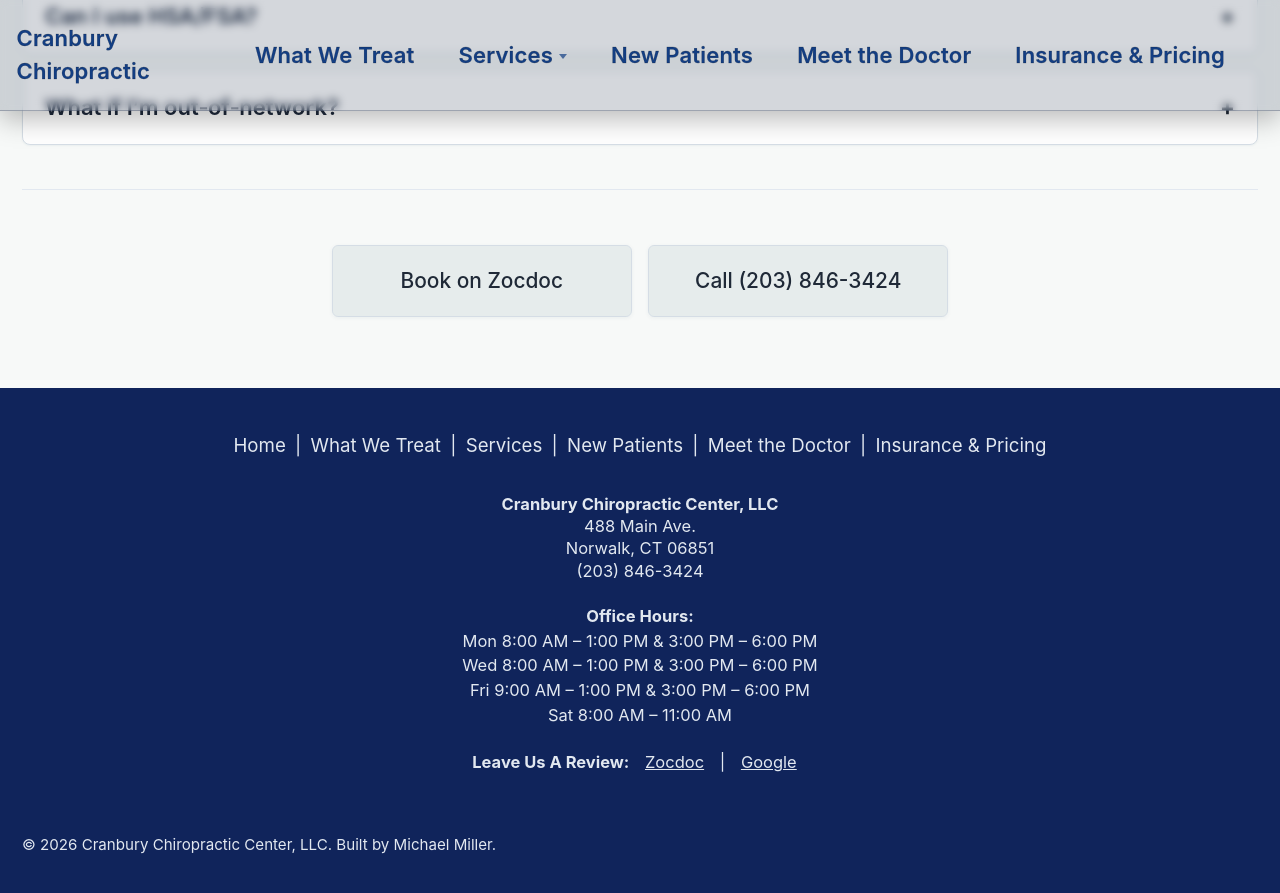
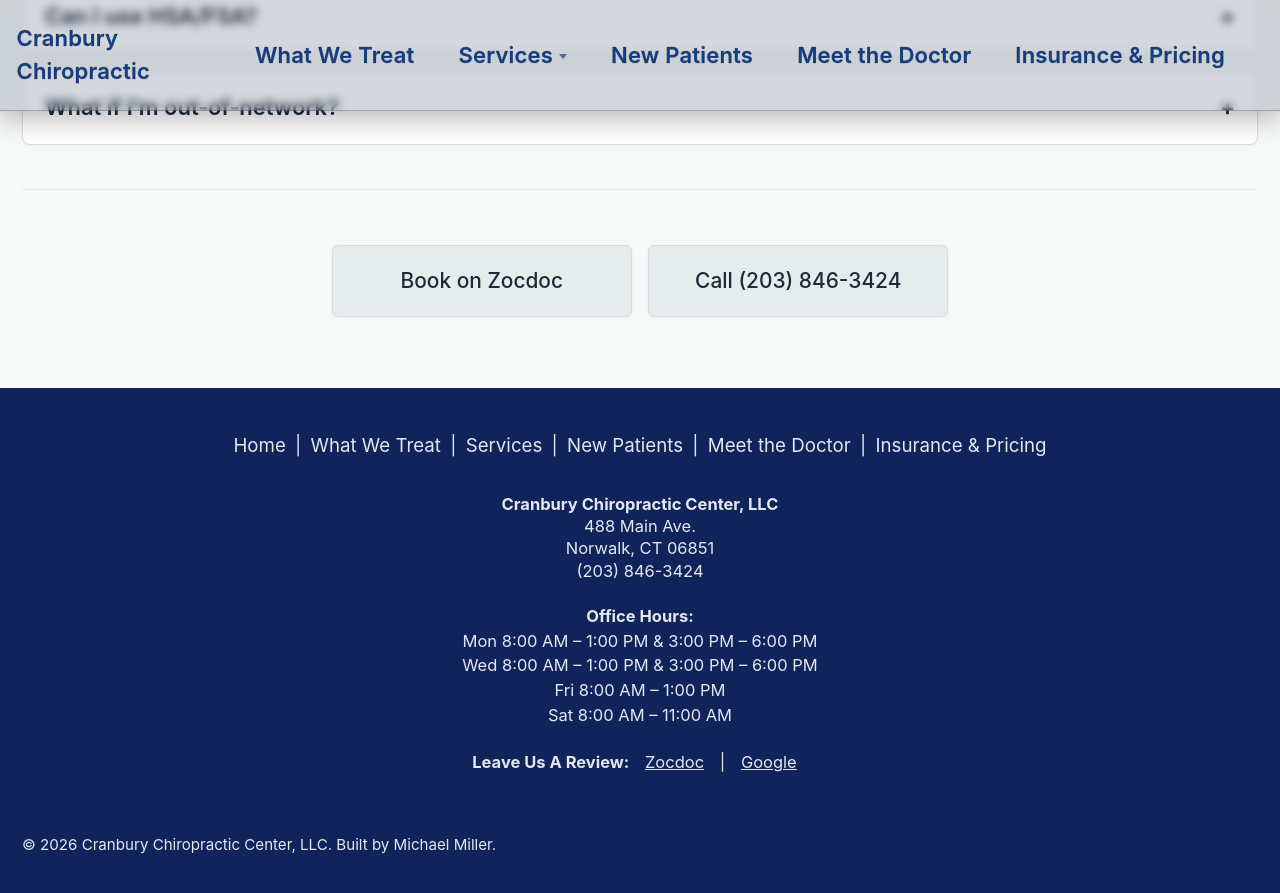
Before and after one commit to millerms/CranburyChiropractic, a Jekyll site: the page built from _pages/insurance.md, in a window 1280 px wide and 900 px high, scrolled down 2424 px. Shown: the top 893 px of the window. Built offline with Jekyll 4.4.1, drawn with Linux system fonts in a browser that asks for light colours; cached includes are drawn as plain includes.

Commit message:
fix(hours): update Friday office hours

```diff
--- a/_config.yml
+++ b/_config.yml
@@ -107,7 +107,7 @@ business:
   openingHours:
     - "Mo 08:00-13:00,15:00-18:00"
     - "We 08:00-13:00,15:00-18:00"
-    - "Fr 09:00-13:00,15:00-18:00"
+    - "Fr 08:00-13:00"
     - "Sa 08:00-11:00"
 
 # Reading Files
--- a/_includes/footer/custom.html
+++ b/_includes/footer/custom.html
@@ -25,7 +25,7 @@
       <strong>Office Hours:</strong><br>
       Mon 8:00 AM – 1:00 PM &amp; 3:00 PM – 6:00 PM<br>
       Wed 8:00 AM – 1:00 PM &amp; 3:00 PM – 6:00 PM<br>
-      Fri 9:00 AM – 1:00 PM &amp; 3:00 PM – 6:00 PM<br>
+      Fri 8:00 AM – 1:00 PM<br>
       Sat 8:00 AM – 11:00 AM
     </p>
   </div>
```
Also changed, not shown: index.md (+2 -2 lines).
